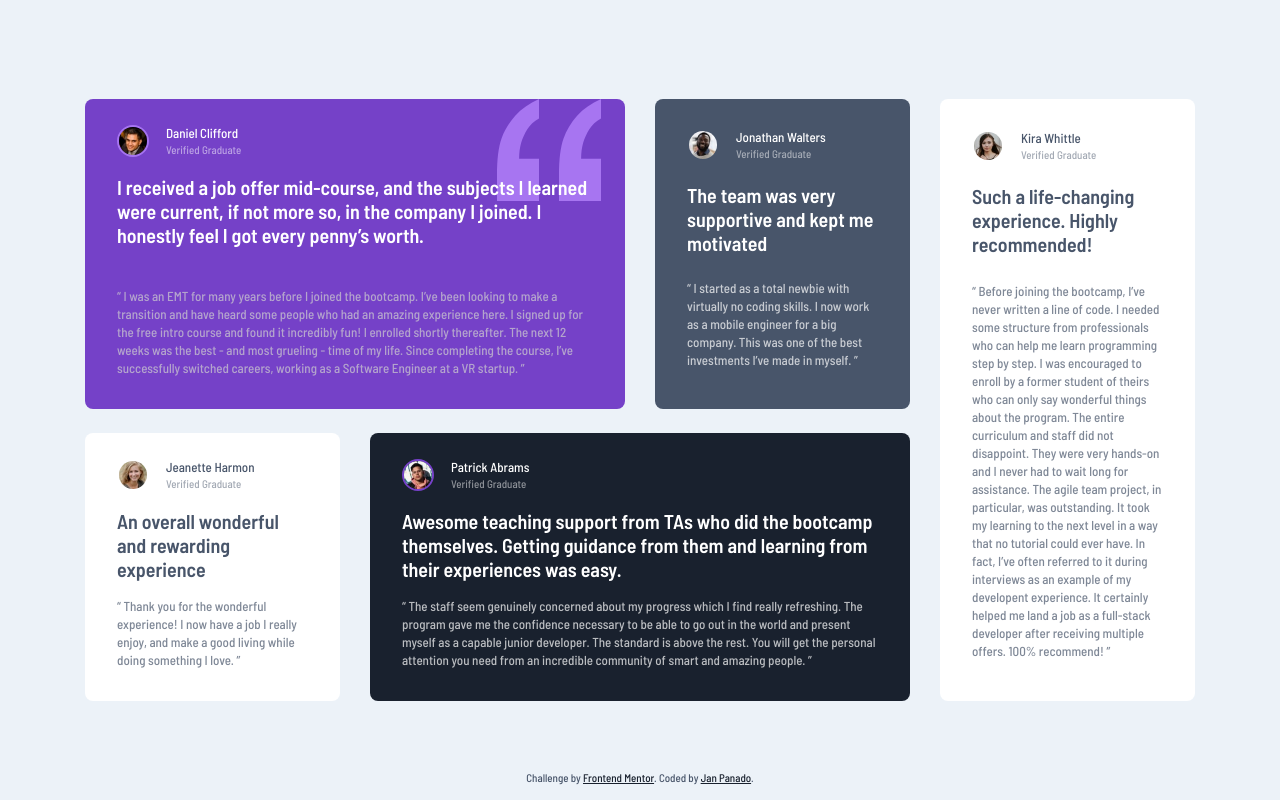
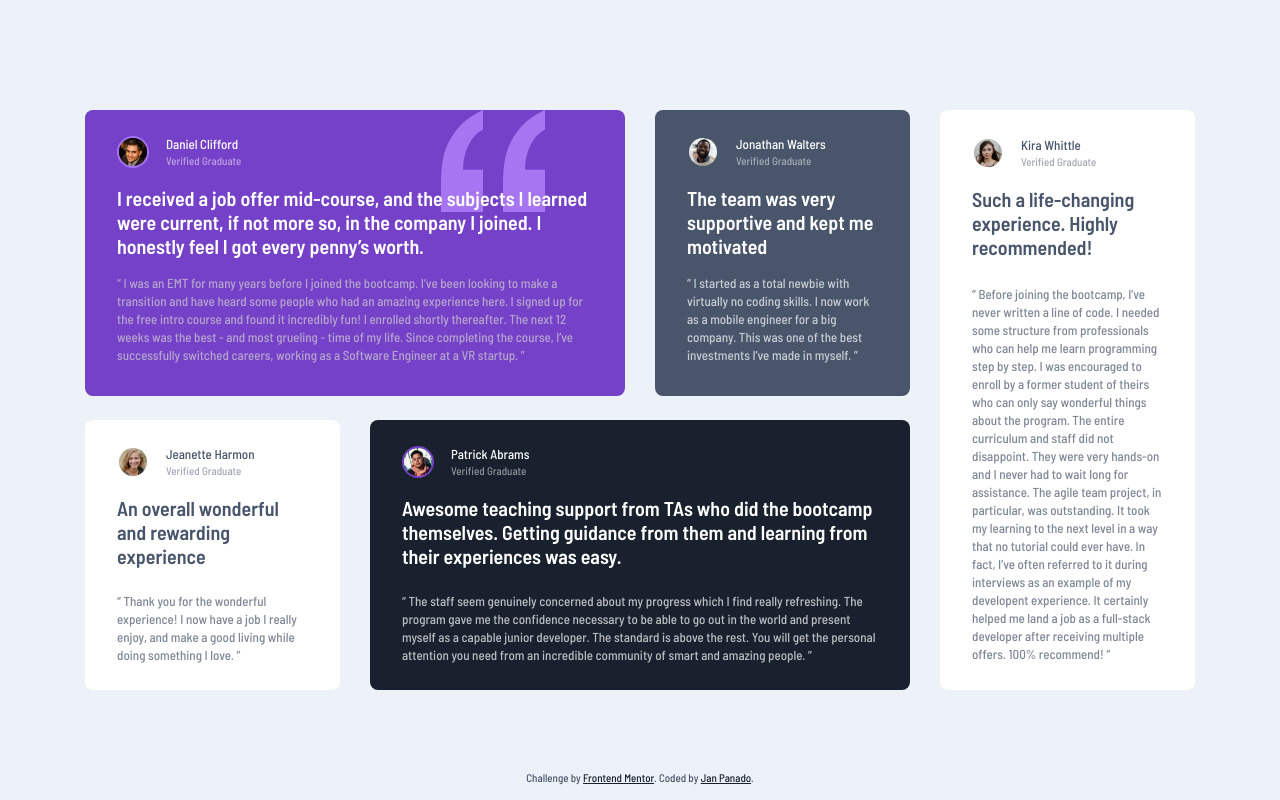
Before and after one commit to Negligence/testimonials-grid-section, a website: page index.html in a window 1280 px wide. Drawn offline with Linux system fonts and the light colour scheme.

Commit message:
finished Desktop 1150px submit solution

```diff
--- a/source/sass/styles.scss
+++ b/source/sass/styles.scss
@@ -240,11 +240,44 @@ main {
     width: 100%;
   }
 
-  .card__1 {grid-area: a;}
-  .card__2 {grid-area: b;}
-  .card__3 {grid-area: c;}
-  .card__4 {grid-area: d;}
-  .card__5 {grid-area: e;}
+  .card__1 {
+    grid-area: a;
+
+    > svg {
+      right: rem(80px);
+    }
+
+    .card__blockquote {
+      margin-block-end: rem(16px);
+    }
+  }
+
+  .card__2 {
+    grid-area: b;
+
+    .card__blockquote {
+      margin-block-end: rem(16px);
+    }
+  }
+
+  .card__3 {
+    grid-area: c;
+    padding: rem(26px) rem(32px);
+  }
+
+  .card__4 {
+    grid-area: d;
+    padding: rem(26px) rem(32px);
+  }
+
+  .card__5 {
+    grid-area: e;
+    padding: rem(26px) rem(32px);
+  }
+
+  .card__blockquote {
+    margin-block-end: rem(24px);
+  }
 }
 /* Desktop Active */
 
```
Also changed, not shown: assets/css/styles.css, source/assets/css/styles.css.
